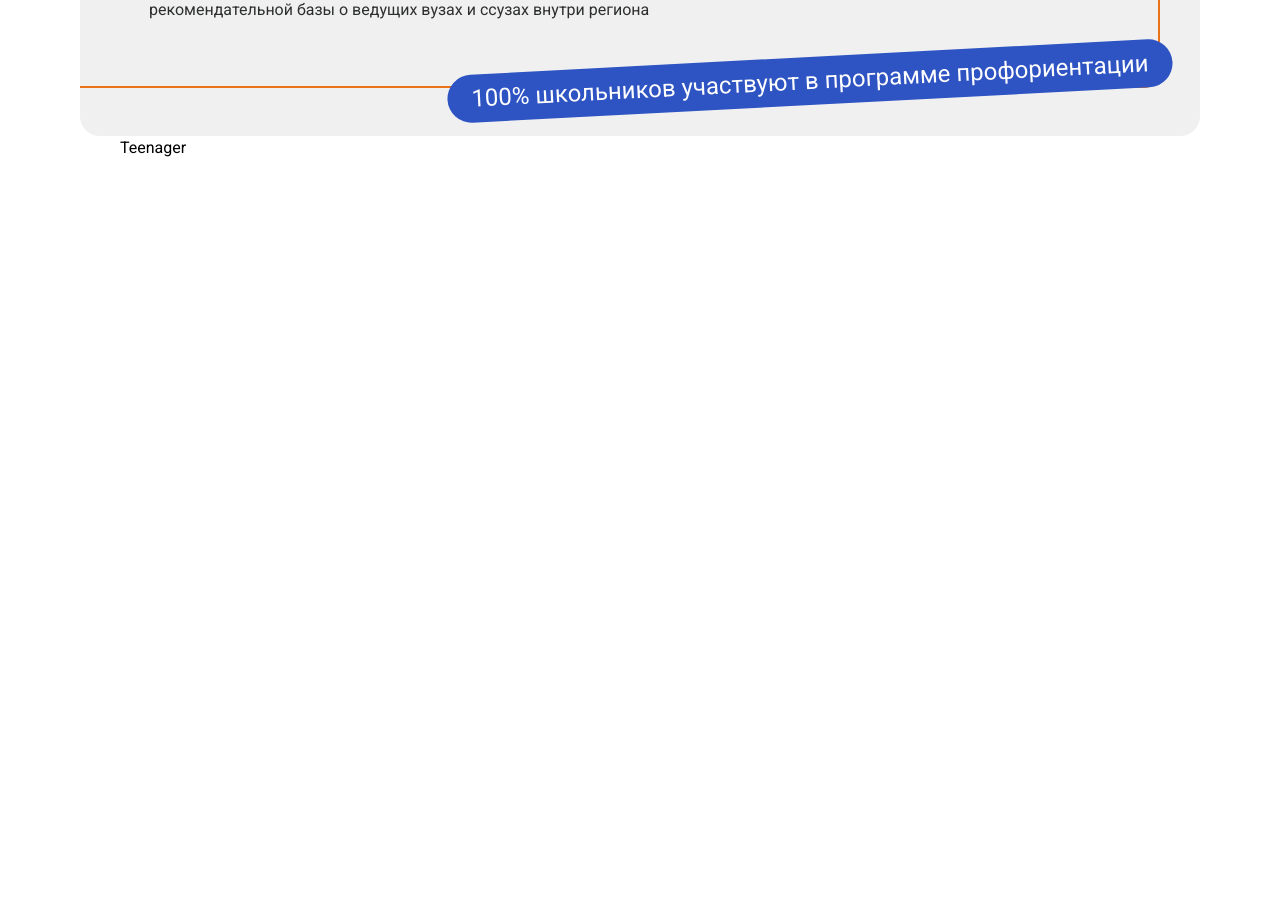
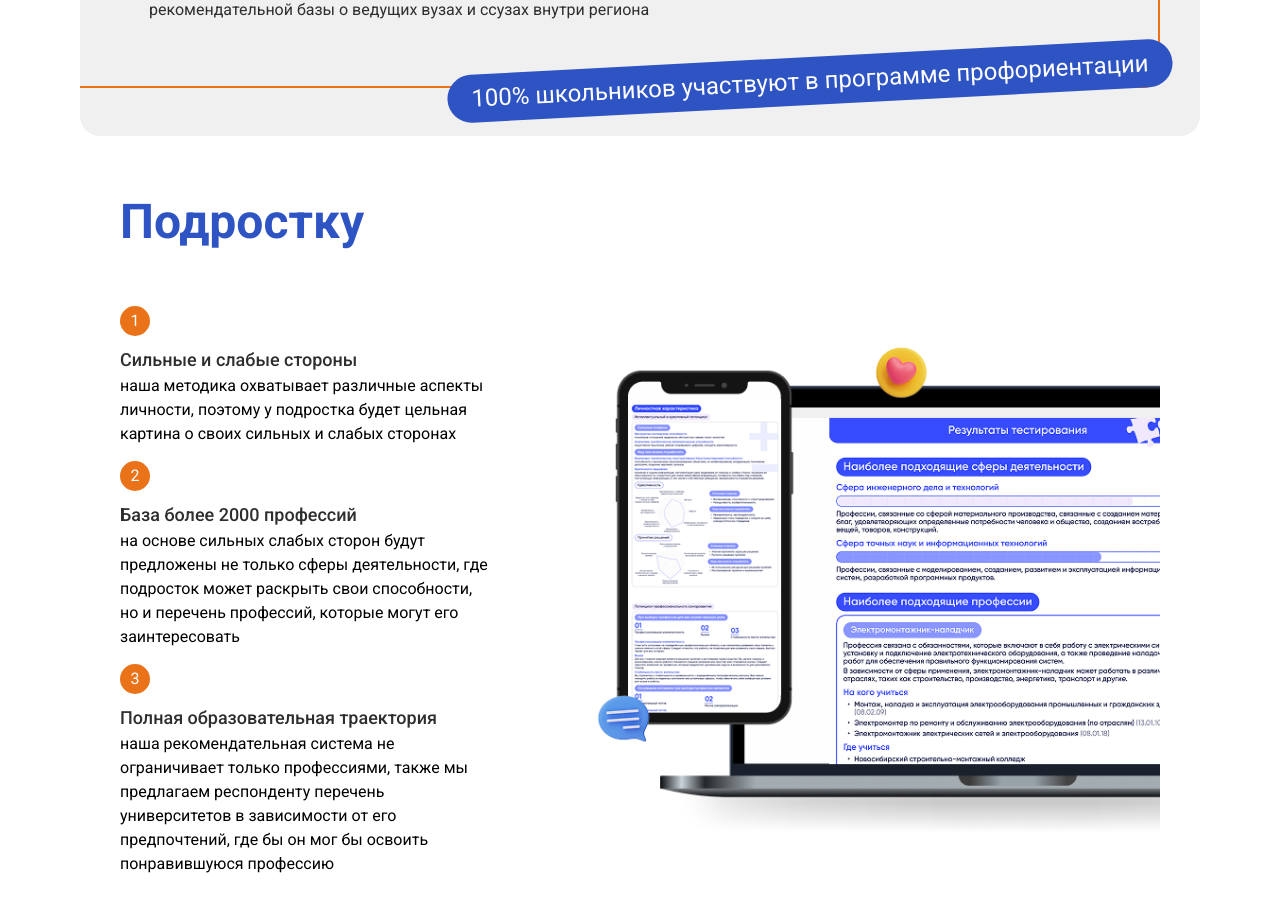
Before and after one commit to RVKPYATI/profika, a Next.js app: page / in a window 1280 px wide. Shown: the part 2470-3382 px from the top of the page. Before the commit the page ends 2630 px from the top, so only its background shows below. Built offline with nearby package versions, Linux system fonts and the light colour scheme.

Commit message:
finish teenager

```diff
--- a/src/app/components/Teenager.tsx
+++ b/src/app/components/Teenager.tsx
@@ -1,5 +1,59 @@
+import Image from "next/image";
 import { FC } from "react";
 
+const data = [
+  {
+    number: "1",
+    title: "Сильные и слабые стороны",
+    text: "наша методика охватывает различные аспекты личности, поэтому у подростка будет цельная картина о своих сильных и слабых сторонах",
+  },
+  {
+    number: "2",
+    title: "База более 2000 профессий",
+    text: "на основе сильных слабых сторон будут предложены не только сферы деятельности, где подросток может раскрыть свои способности, но и перечень профессий, которые могут его заинтересовать",
+  },
+  {
+    number: "3",
+    title: "Полная образовательная траектория",
+    text: "наша рекомендательная система не ограничивает только профессиями, также мы предлагаем респонденту перечень университетов в зависимости от его предпочтений, где бы он мог бы освоить понравившуюся профессию",
+  },
+];
+
 export const Teenager: FC = () => {
-  return <section className="container">Teenager</section>;
+  return (
+    <section className="container py-[50px] overflow-hidden">
+      <h2 className="text-[38px] md:text-[48px] text-blue font-bold text-center md:text-left">
+        Подростку
+      </h2>
+      <div className="flex  flex-col md:flex-row justify-between gap-[30px] xl:gap-[100px] mt-12">
+        <div className="flex flex-col gap-[15px]">
+          {data.map((item, index) => {
+            return (
+              <div key={index} className="max-w-[412px]">
+                <div className="text-white bg-orange rounded-full flex justify-center items-center w-[30px] h-[30px]">
+                  {item.number}
+                </div>
+                <div className="mt-[10px]">
+                  <p className="text-gray-colored text-xs md:text-sm xl:text-lg font-medium">
+                    {item.title}
+                  </p>
+                  <p className="text-[10px] md:text-xs xl:text-base">
+                    {item.text}
+                  </p>
+                </div>
+              </div>
+            );
+          })}
+        </div>
+        <div className="w-full md:w-[60%] h-full object-cover self-center">
+          <Image
+            src="/assets/teeneger.png"
+            width={965}
+            height={485}
+            alt="teenager"
+          />
+        </div>
+      </div>
+    </section>
+  );
 };
--- a/src/app/components/Whom.tsx
+++ b/src/app/components/Whom.tsx
@@ -68,7 +68,7 @@ export const Whom: FC = () => {
         <p className="text-gray-colored xl:text-[26px] font-medium mb-[10px]">
           Подростки
         </p>
-        <div className="flex justify-between ">
+        <div className="flex flex-col md:flex-row justify-between ">
           <div className="max-w-[500px]">
             <div>
               <ul className="text-gray-colored text-xs md:text-base list-disc list-inside ">
@@ -94,7 +94,7 @@ export const Whom: FC = () => {
             </ul>
           </div>
         </div>
-        <div className="absolute top-[-20%] right-[10%] bg-blue rounded-[100px] text-white xl:text-2xl px-6 py-2 max-w-[720px] rotate-[4deg]">
+        <div className="absolute top-[-20%] right-[10%] bg-blue rounded-[100px] text-white text-xs xl:text-2xl px-6 py-2 max-w-[305px] xl:max-w-[720px] rotate-[4deg]">
           Смотреть в будущее без страха благодаря четким планам и реалистичным
           ожиданиям
         </div>
@@ -103,7 +103,7 @@ export const Whom: FC = () => {
         <p className="text-gray-colored xl:text-[26px] font-medium mb-[10px]">
           Руководство региона
         </p>
-        <div className="flex justify-between ">
+        <div className="flex flex-col md:flex-row justify-between ">
           <div>
             <div>
               <ul className="text-gray-colored text-xs md:text-base list-disc list-inside max-w-[500px] ">
@@ -145,7 +145,7 @@ export const Whom: FC = () => {
             </ul>
           </div>
         </div>
-        <div className="absolute bottom-[-5%] right-[-15px] bg-blue rounded-[100px] text-white xl:text-2xl px-6 py-2 max-w-[740px] rotate-[-3deg]">
+        <div className="absolute bottom-[-5%] right-[-15px] bg-blue rounded-[100px] text-white text-xs xl:text-2xl px-6 py-2 max-w-[208px] xl:max-w-[740px] rotate-[-3deg]">
           100% школьников участвуют в программе профориентации
         </div>
       </div>
```
Also changed, not shown: public/assets/teeneger.png (added).
